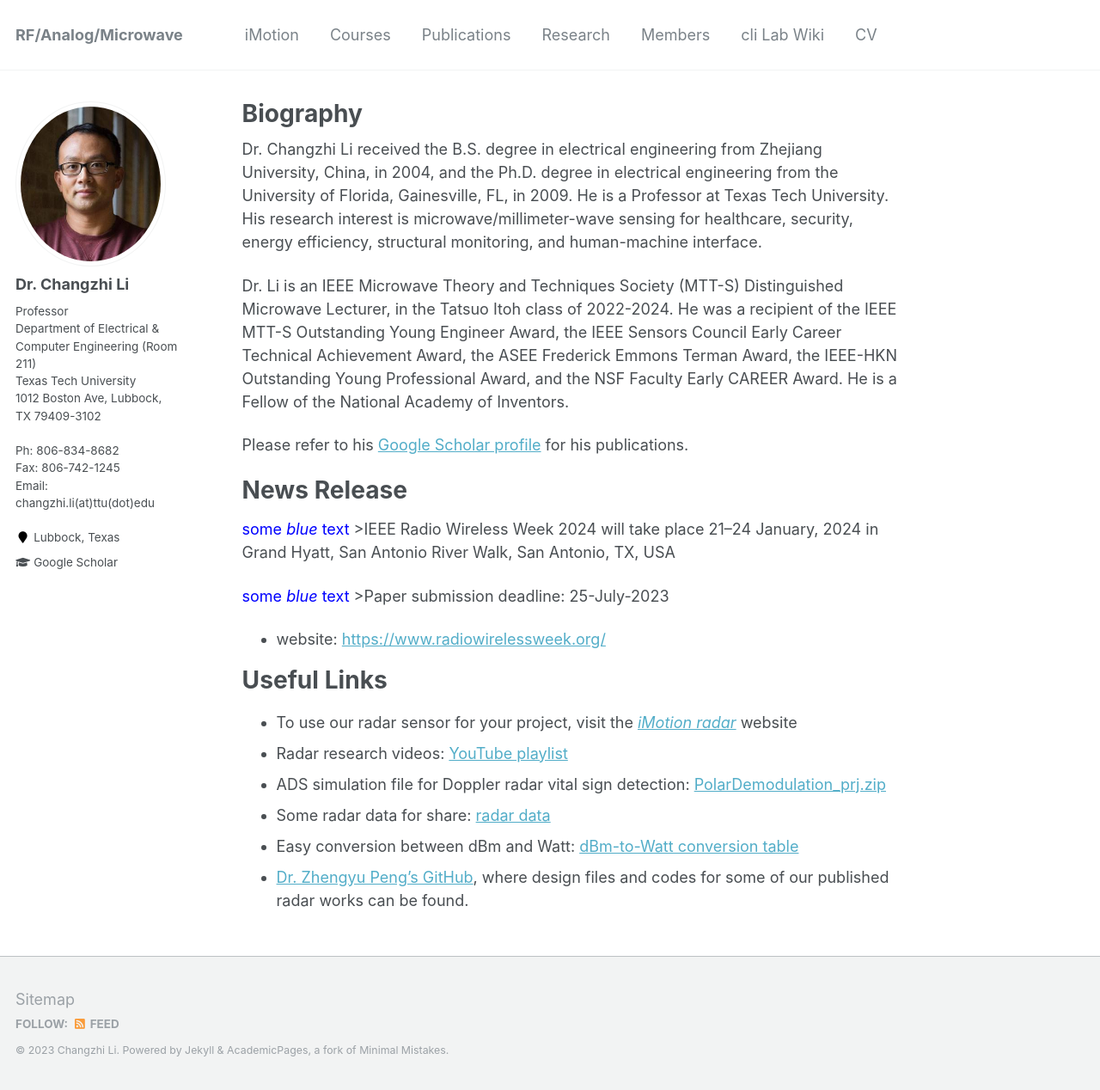
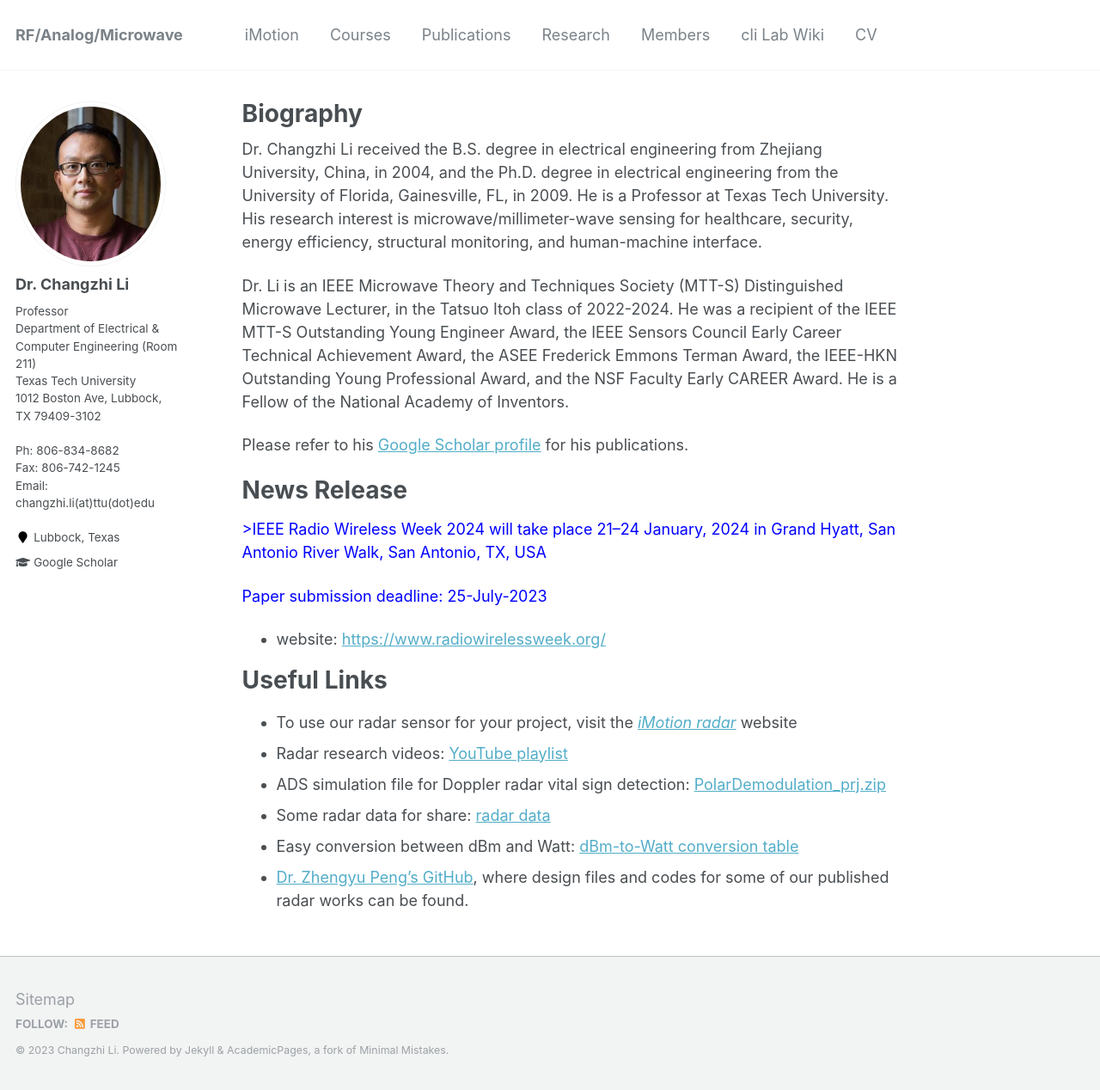
Before and after one commit to clilab/clilab.github.io, a Jekyll site: the page built from _pages/about.md, in a window 1280 px wide and 1268 px high. Shown: the whole window at 86% size. Built offline with Jekyll 4.4.1, drawn with Linux system fonts in a browser that asks for light colours.

Commit message:
Update about.md

```diff
--- a/_pages/about.md
+++ b/_pages/about.md
@@ -17,9 +17,9 @@ Please refer to his [Google Scholar profile](http://scholar.google.com/citations
 
 # News Release
 
-<span style="color:blue">some *blue* text</span> >IEEE Radio Wireless Week 2024 will take place 21–24 January, 2024 in Grand Hyatt, San Antonio River Walk, San Antonio, TX, USA
+<span style="color:blue"> >IEEE Radio Wireless Week 2024 will take place 21–24 January, 2024 in Grand Hyatt, San Antonio River Walk, San Antonio, TX, USA
 
-<span style="color:blue">some *blue* text</span> >Paper submission deadline: 25-July-2023
+<span style="color:blue" >Paper submission deadline: 25-July-2023
 - website: [https://www.radiowirelessweek.org/](https://www.radiowirelessweek.org/)
 
 
```
